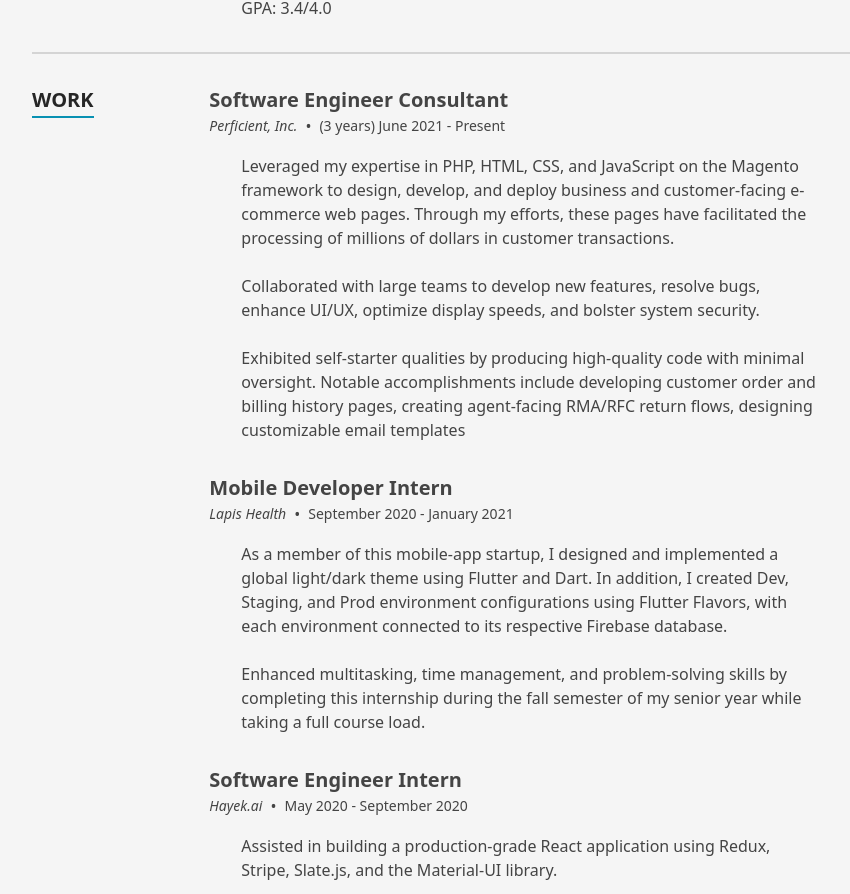
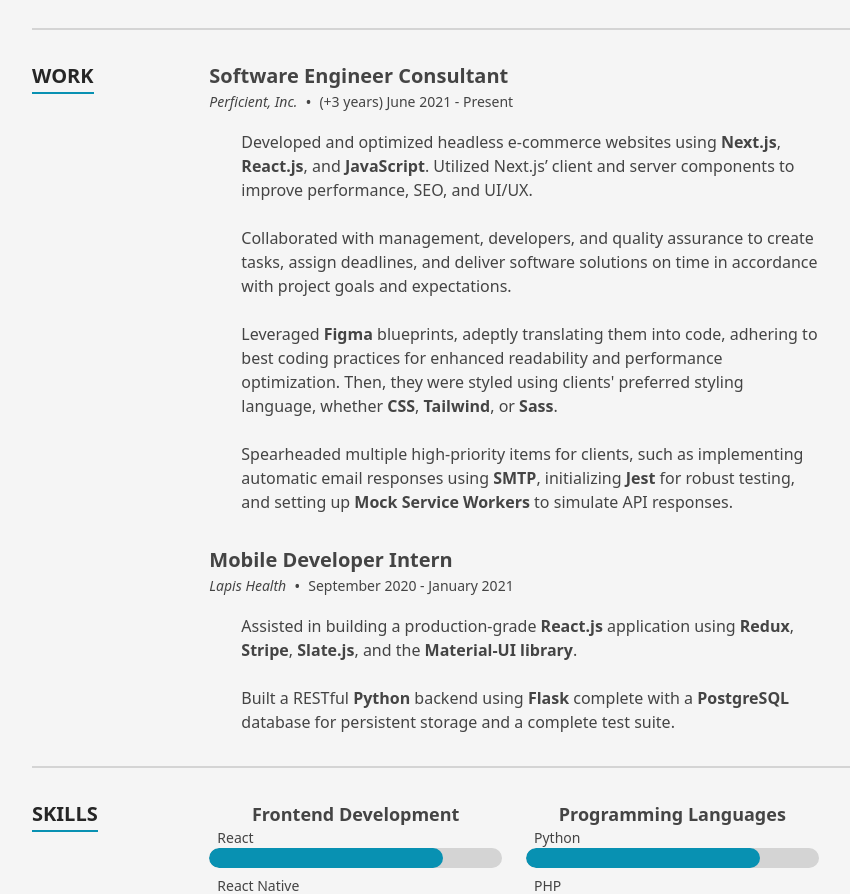
Before and after one commit to rmcguiness/rcm-react-resume, a Next.js app: page / in a window 1280 px wide. Shown: the part 600-1494 px from the top of the page, without its empty margins (136-986 px from the left). Built offline with nearby package versions, Linux system fonts and the light colour scheme.

Commit message:
updated to reflect resume

```diff
--- a/src/data/data.tsx
+++ b/src/data/data.tsx
@@ -35,8 +35,8 @@
  * Page meta data
  */
 export const homePageMeta: HomepageMeta = {
-  title: 'Ryan McGuiness\' Resume ',
-  description: "Personal Website used to desplay my resume",
+  title: "Ryan McGuiness' Resume ",
+  description: 'Personal Website used to desplay my resume',
 };
 
 /**
@@ -64,12 +64,13 @@
   description: (
     <>
       <p className="prose-sm text-stone-200 sm:prose-base lg:prose-lg">
-        I'm a <strong className="text-stone-100">Software Engineer</strong>, currently working
-        at <strong className="text-stone-100">Perficient</strong> helping build modern B2C and B2B ecommerce websites.
+        I'm a <strong className="text-stone-100">Software Engineer</strong>, currently working at{' '}
+        <strong className="text-stone-100">Perficient</strong> helping build modern B2C and B2B ecommerce websites.
       </p>
       <p className="prose-sm text-stone-200 sm:prose-base lg:prose-lg">
-        In my free time time, you can expect me to be <strong className="text-stone-100">Traveling</strong>,
-        trying out different <strong className="text-stone-100">Hobbies</strong>, or spending time with my <strong className="text-stone-100">Family</strong>.
+        In my free time time, you can expect me to be <strong className="text-stone-100">Traveling</strong>, trying out
+        different <strong className="text-stone-100">Hobbies</strong>, or spending time with my{' '}
+        <strong className="text-stone-100">Family</strong>.
       </p>
     </>
   ),
@@ -127,7 +128,6 @@
         name: 'CSS',
         level: 9,
       },
-
     ],
   },
   {
@@ -142,7 +142,7 @@
         level: 9,
       },
       {
-        name:'JavaScript',
+        name: 'JavaScript',
         level: 9,
       },
       {
@@ -159,13 +159,15 @@
 export const portfolioItems: PortfolioItem[] = [
   {
     title: 'MKR E-commerce',
-    description: 'Built a React e-commerce website connected to a Sanity database and integrated Stripe to handle transactions. I created this site as template to sell future products I make pursuing my hobbies.',
+    description:
+      'Built a React e-commerce website connected to a Sanity database and integrated Stripe to handle transactions. I created this site as template to sell future products I make pursuing my hobbies.',
     url: 'https://mkr-ecommerce-v465.vercel.app/',
     image: portfolioImage1,
   },
   {
     title: 'How-To Generator',
-    description: 'Leveraged a React input form connected to OpenAi\’s language model, text-DaVinci-003. I created this app to practice interacting with OpenAi\’s APIs and integrating them into code.',
+    description:
+      'Leveraged a React input form connected to OpenAi’s language model, text-DaVinci-003. I created this app to practice interacting with OpenAi’s APIs and integrating them into code.',
     url: 'https://howtogenerator.netlify.app/',
     image: portfolioImage2,
   },
@@ -179,30 +181,40 @@
     date: 'January 2018 - May 2021',
     location: 'Lehigh University',
     title: 'BA in Computer Science and Economics',
-    content: <p className='md:pl-8'>GPA: 3.4/4.0</p>,
-  }
+    content: <p className="md:pl-8"></p>,
+  },
 ];
 
 export const experience: TimelineItem[] = [
   {
-    date: '(3 years) June 2021 - Present',
+    date: '(+3 years) June 2021 - Present',
     location: 'Perficient, Inc.',
     title: 'Software Engineer Consultant',
     content: (
-      <div className='md:pl-8'>
+      <div className="md:pl-8">
         <p>
-          Leveraged my expertise in PHP, HTML, CSS, and JavaScript on the Magento framework to design, develop, and deploy business and customer-facing e-commerce web pages. Through my efforts, these pages have facilitated the processing of millions of dollars in customer transactions.        </p>
-        <br/>
+          Developed and optimized headless e-commerce websites using <strong>Next.js</strong>, <strong>React.js</strong>
+          , and <strong>JavaScript</strong>. Utilized Next.js’ client and server components to improve performance, SEO,
+          and UI/UX.
+        </p>
+        <br />
         <p>
-          Collaborated with large teams to develop new features, resolve bugs, enhance UI/UX, optimize display speeds, and bolster system security.
+          Collaborated with management, developers, and quality assurance to create tasks, assign deadlines, and deliver
+          software solutions on time in accordance with project goals and expectations.
         </p>
-        <br/>
+        <br />
         <p>
-          Exhibited self-starter qualities by producing high-quality code with minimal oversight. Notable accomplishments include developing customer order and billing history pages, creating agent-facing RMA/RFC return flows, designing customizable email templates
+          Leveraged <strong>Figma</strong> blueprints, adeptly translating them into code, adhering to best coding
+          practices for enhanced readability and performance optimization. Then, they were styled using clients'
+          preferred styling language, whether <strong>CSS</strong>, <strong>Tailwind</strong>, or <strong>Sass</strong>.
         </p>
-
+        <br />
+        <p>
+          Spearheaded multiple high-priority items for clients, such as implementing automatic email responses using
+          <strong> SMTP</strong>, initializing <strong>Jest</strong> for robust testing, and setting up{' '}
+          <strong>Mock Service Workers</strong> to simulate API responses.
+        </p>
       </div>
-
     ),
   },
   {
@@ -210,33 +222,29 @@
     location: 'Lapis Health',
     title: 'Mobile Developer Intern',
     content: (
-      <div className='md:pl-8'>
+      <div className="md:pl-8">
         <p>
-          As a member of this mobile-app startup, I designed and implemented a global light/dark theme using Flutter and Dart. In addition, I created Dev, Staging, and Prod environment configurations using Flutter Flavors, with each environment connected to its respective Firebase database.        </p>
-        <br/>
+          Assisted in building a production-grade <strong>React.js</strong> application using <strong>Redux</strong>, <strong>Stripe</strong>, <strong>Slate.js</strong>, and the <strong>Material-UI
+          library</strong>.
+        </p>
+        <br />
         <p>
-          Enhanced multitasking, time management, and problem-solving skills by completing this internship during the fall semester of my senior year while taking a full course load.
-        </p>
-      </div>
-
-    ),
-  },
-  {
-    date: 'May 2020 - September 2020',
-    location: 'Hayek.ai',
-    title: 'Software Engineer Intern',
-    content: (
-      <div className='md:pl-8'>
-        <p>
-          Assisted in building a production-grade React application using Redux, Stripe, Slate.js, and the Material-UI library.
-        </p>
-        <br/>
-        <p>
-          Built a RESTful Python backend using Flask complete with a PostgreSQL database for persistent storage and a complete test suite.
+          Built a RESTful <strong>Python</strong> backend using <strong>Flask</strong> complete with a <strong>PostgreSQL</strong> database for persistent storage and a
+          complete test suite.
         </p>
       </div>
     ),
   },
+  // {
+  //   date: 'May 2020 - September 2020',
+  //   location: 'Hayek.ai',
+  //   title: 'Software Engineer Intern',
+  //   content: (
+  //     <div className='md:pl-8'>
+
+  //     </div>
+  //   ),
+  // },
 ];
 
 /**
@@ -257,7 +265,7 @@
     },
     {
       name: 'Project Manager',
-      text: 'I\'ve enjoyed working with Ryan over the past 14 months. He\'s really come into his own and watching him grow has been a pleasure. He\'s done a GREAT job at asking thoughtful questions and finding ways to move forward with his work. He\'s very smart and intuitive and has done an excellent job on the project.',
+      text: "I've enjoyed working with Ryan over the past 14 months. He's really come into his own and watching him grow has been a pleasure. He's done a GREAT job at asking thoughtful questions and finding ways to move forward with his work. He's very smart and intuitive and has done an excellent job on the project.",
       image: 'https://cloudflare-ipfs.com/ipfs/Qmd3W5DuhgHirLHGVixi6V76LhCkZUz6pnFt5AJBiyvHye/avatar/1011.jpg',
     },
   ],
@@ -295,5 +303,5 @@
 export const socialLinks: Social[] = [
   {label: 'Github', Icon: GithubIcon, href: 'https://github.com/rmcguiness'},
   {label: 'LinkedIn', Icon: LinkedInIcon, href: 'https://www.linkedin.com/in/ryan-mcguiness-733265191/'},
-  {label: 'HackerRank', Icon: HackerRankIcon, href: 'https://www.hackerrank.com/ryanmcguiness123'}
+  {label: 'HackerRank', Icon: HackerRankIcon, href: 'https://www.hackerrank.com/ryanmcguiness123'},
 ];
```
Also changed, not shown: 1 other file (tests, documents, lock files or other folders).
